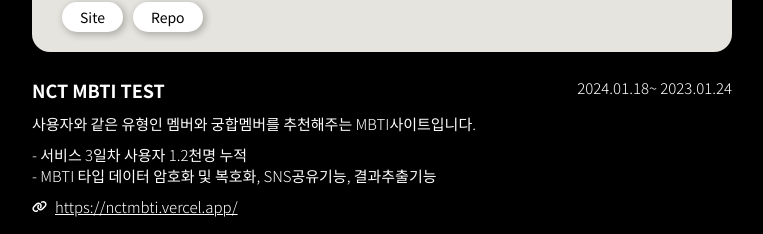
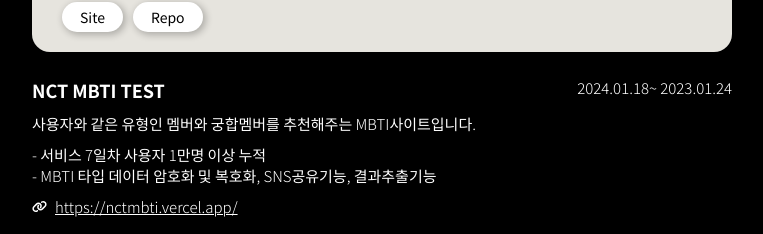
Before and after one commit to 27Lia/portfolio_, a React (Create React App) app: page / in a window 1280 px wide. Shown: the part 3204-3438 px from the top of the page, without its empty margins (258-1021 px from the left). Built offline with nearby package versions, Linux system fonts and the light colour scheme.

Commit message:
doc: Portfolio 내용 업데이트

```diff
--- a/src/pages/Portfolio.jsx
+++ b/src/pages/Portfolio.jsx
@@ -219,7 +219,7 @@
             </p>
 
             <ProjectText>
-              <p>- 서비스 3일차 사용자 1.2천명 누적 </p>
+              <p>- 서비스 7일차 사용자 1만명 이상 누적 </p>
               <p>
                 - MBTI 타입 데이터 암호화 및 복호화, SNS공유기능, 결과추출기능
               </p>
```
